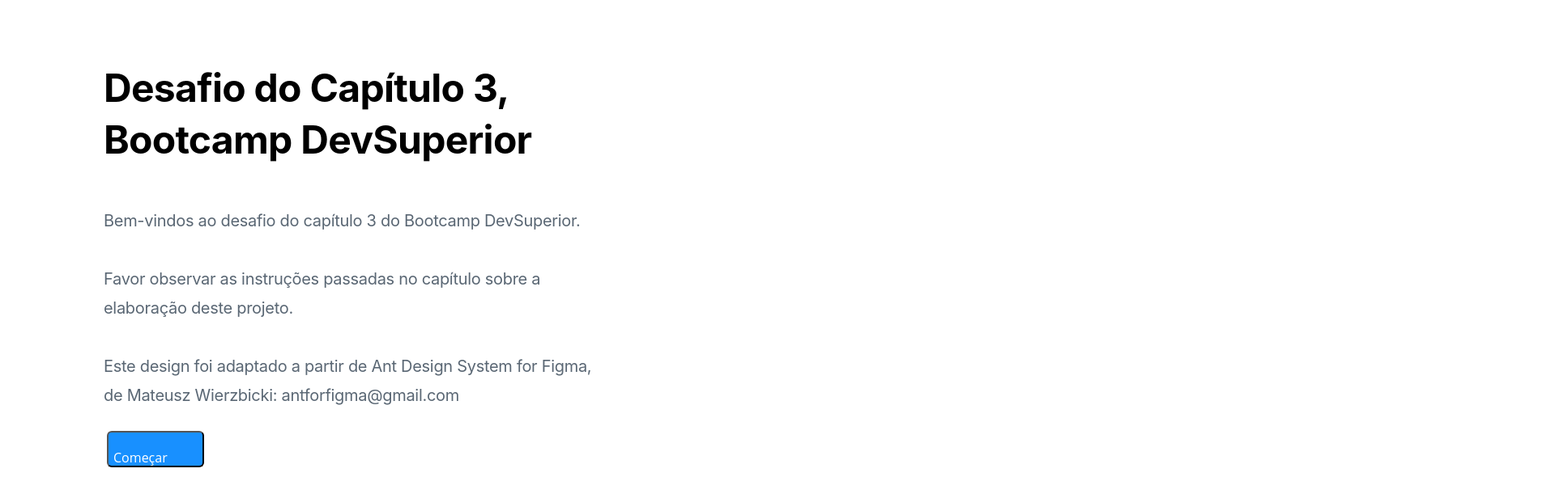
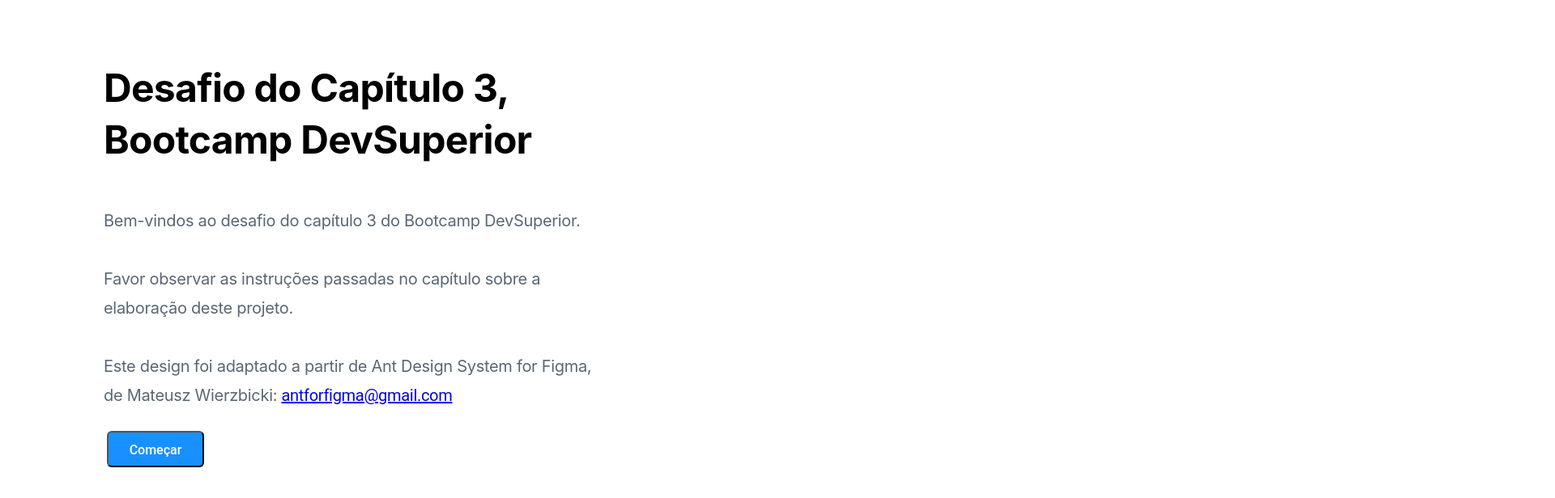
Before and after one commit to rodrigoschlichta/user-search, a React (Create React App) app in the folder user-search/: page / in a window 1280 px wide. Shown: the part 118-734 px from the top of the page at 81% size, 1920 px wide, since content can reach past the window. Built offline with nearby package versions, Linux system fonts and the light colour scheme.

Commit message:
Button Home

```diff
--- a/user-search/src/app.scss
+++ b/user-search/src/app.scss
@@ -1,6 +1,6 @@
 @import url('https://fonts.googleapis.com/css2? family = Roboto: wght @ 500 & display = swap');
 * {
-    font-family: 'Open Sans', sans-serif;
+    font-family: 'Roboto', sans-serif;
 }
 
 h1,
--- a/user-search/src/core/components/Button/index.tsx
+++ b/user-search/src/core/components/Button/index.tsx
@@ -7,7 +7,7 @@
 
 const Button = ( {text} :Props) => (
    <div className="d-flex">
-       <button className=" btn btn-start btn-text">
+       <button className="btn-start btn-text">
           <h4>{text}</h4>
        </button>
    </div>
--- a/user-search/src/core/components/Button/styles.scss
+++ b/user-search/src/core/components/Button/styles.scss
@@ -4,22 +4,20 @@
     height: 45px;
     top: 595px;
     background: #1890FF;
-    align-items: center;
-}
-
-.btn-text {
-    font-family: 'Roboto', sans-serif;
-    font-style: normal;
-    font-weight: normal;
-    font-size: 16px;
-    line-height: 24px;
-    display: flex;
-    align-items: center;
-    text-align: center;
-    color: #FFFFFF;
     margin-top: 48px;
     margin-bottom: 265px;
     margin-right: 1219px;
     margin-left: 4px;
     border-radius: 6px;
 }
+
+.btn-text {
+    font-family: Roboto;
+    font-size: 16px;
+    line-height: 24px;
+    display: flex;
+    justify-content: center;
+    align-items: center;
+    color: #FFF;
+    padding-bottom: 20px;
+}
--- a/user-search/src/core/components/Navbar/styles.scss
+++ b/user-search/src/core/components/Navbar/styles.scss
@@ -1,17 +1,16 @@
 .main-nav {
-    position: absolute;
+    position: fixed;
     width: 2040px;
     height: 62px;
     left: 0px;
     top: 0px;
     background: #1890FF;
+    margin: 0 auto;
 }
 
 .nav-text-title {
     color: #FFF;
     font-family: -apple-system, BlinkMacSystemFont, 'Segoe UI', Roboto, Oxygen, Ubuntu, Cantarell, 'Open Sans', 'Helvetica Neue', sans-serif;
-    font-style: normal;
-    font-weight: 500;
     font-size: 24px;
     display: flex;
     align-items: center;
--- a/user-search/src/pages/Home/index.tsx
+++ b/user-search/src/pages/Home/index.tsx
@@ -13,7 +13,7 @@
                 Bem-vindos ao desafio do capítulo 3 do Bootcamp DevSuperior.<br/>
                 <br/>Favor observar as instruções passadas no capítulo sobre a elaboração deste projeto.<br/><br/>
                 Este design foi adaptado a partir de Ant Design System for Figma,<br/>
-                de Mateusz Wierzbicki: antforfigma@gmail.com<br/><br/>
+                de Mateusz Wierzbicki: <a href="http://gmail.com">antforfigma@gmail.com</a><br/><br/>
                 </p>
             </div>
 
@@ -22,7 +22,7 @@
                 <Link to="/search">
                     <Button text= "Começar" />
                 </Link>
-                </div>
+        </div>
     </div>
 );
 
```
